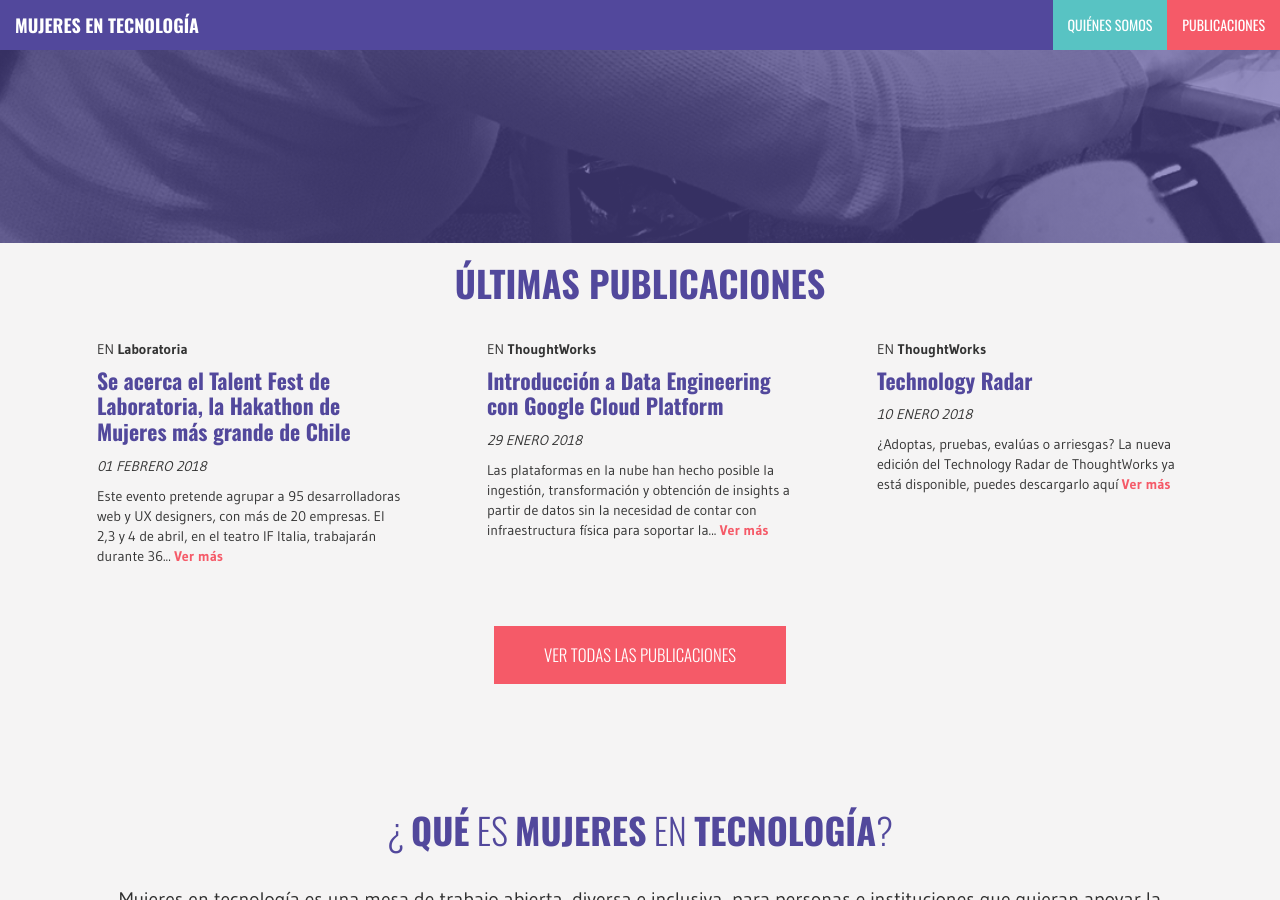
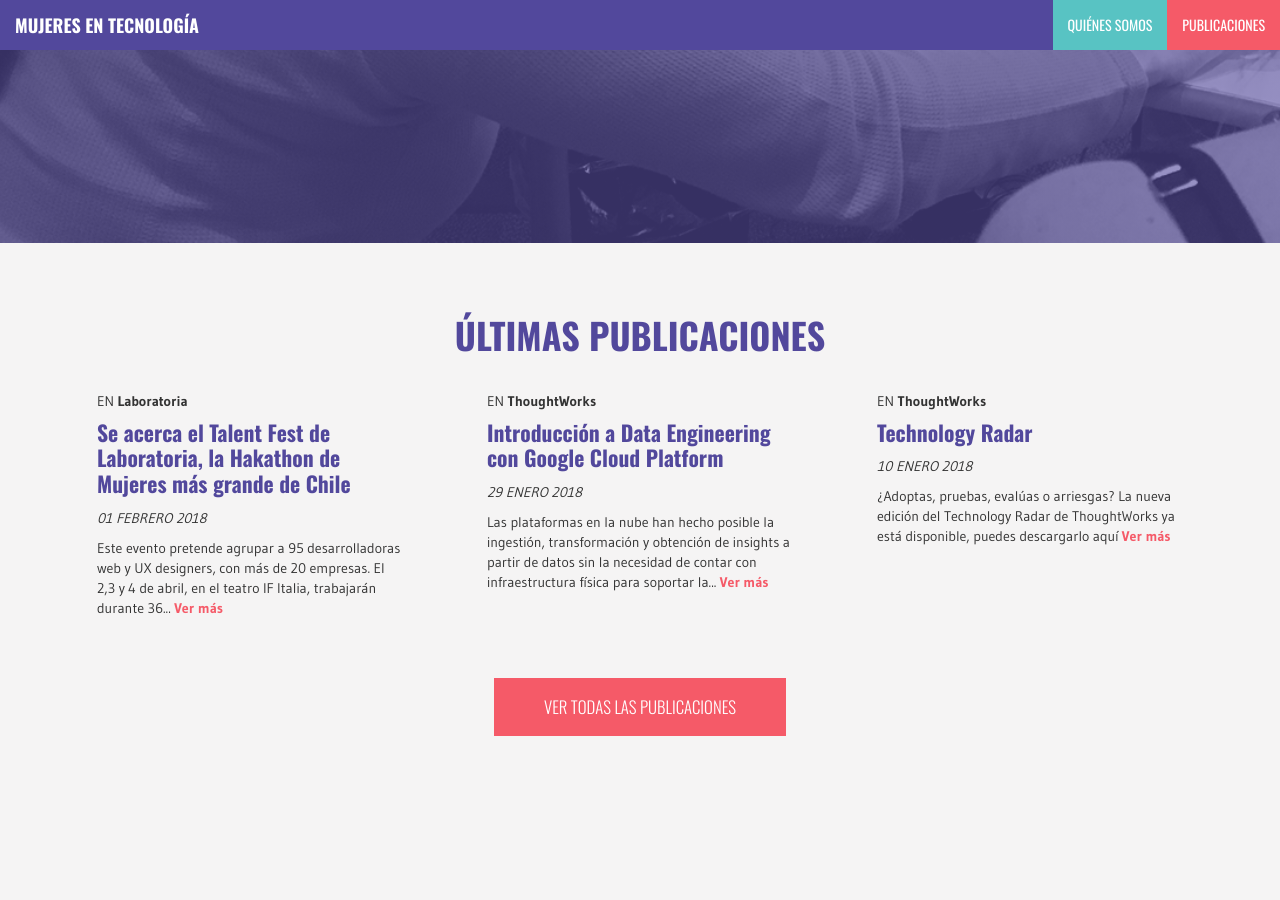
Before and after one commit to mujeresentecnologia/portal, a Jekyll site: the page built from index.md, in a window 1280 px wide and 900 px high, scrolled down 657 px. Built offline with Jekyll 4.4.1, drawn with Linux system fonts in a browser that asks for light colours.

Commit message:
[#32] Adding padding top to h1 title

```diff
--- a/_layouts/home.html
+++ b/_layouts/home.html
@@ -10,7 +10,7 @@
   {% include navbar.html %}
   {% include banner.html %}
   {% if site.data.toggles["home"]["last_three_posts"]  %}
-  <section class="met_light">
+  <section>
       <div class="container">
         <div class="row">
           <div class="col-xs-12 col-md-12">
--- a/assets/css/home.css
+++ b/assets/css/home.css
@@ -1,5 +1,6 @@
 h1 {
   font-weight: 300;
+  margin-top: 2em;
   margin-bottom: 1em;
 }
 
```
